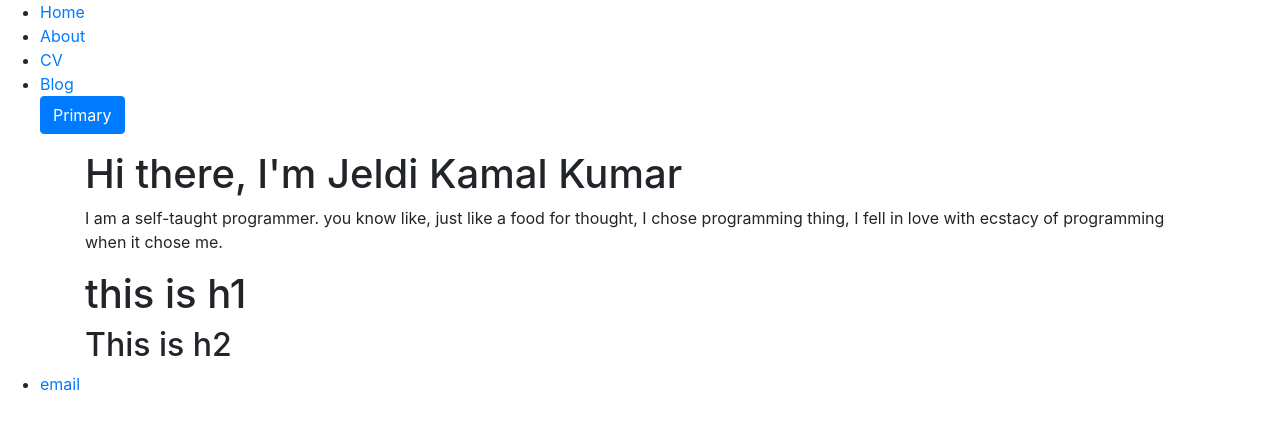
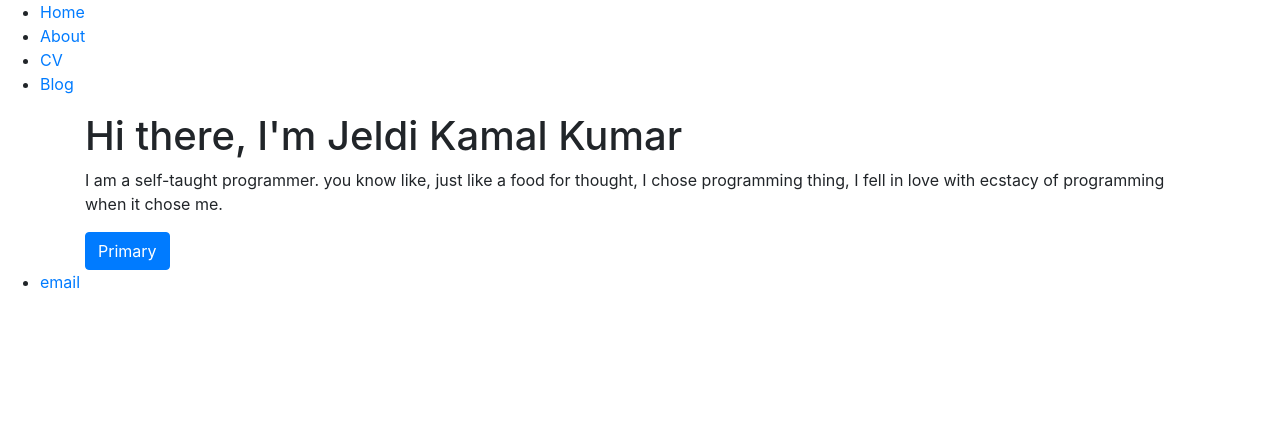
Before and after one commit to jeldikk/jekyll-static-site, a Jekyll site: the page built from index.html, in a window 1280 px wide. Shown: the top 430 px of the page. Built offline with Jekyll 4.4.1, drawn with Linux system fonts in a browser that asks for light colours.

Commit message:
removed ref to css/main.css

```diff
--- a/_layouts/default.html
+++ b/_layouts/default.html
@@ -3,7 +3,6 @@
   <head>
     <meta charset="utf-8">
     <title>{{ page.title }}</title>
-    <!-- <link rel="stylesheet" type="text/css" href="/css/main.css"> -->
     <link rel="stylesheet" href="https://maxcdn.bootstrapcdn.com/bootstrap/4.0.0/css/bootstrap.min.css" integrity="sha384-Gn5384xqQ1aoWXA+058RXPxPg6fy4IWvTNh0E263XmFcJlSAwiGgFAW/dAiS6JXm" crossorigin="anonymous">
   </head>
   <body>
@@ -13,18 +12,20 @@
         <li><a href="/about">About</a></li>
         <li><a href="/cv">CV</a></li>
         <li><a href="/blog">Blog</a></li>
-        <button type="button" class="btn btn-primary">Primary</button>
+
       </ul>
     </nav>
     <div class="container">
       {{content}}
-      <h1>this is h1</h1>
-      <h2>This is h2</h2>
+      <button type="button" id="primary_btn" class="btn btn-primary">Primary</button>
     </div>
     <footer>
       <ul>
         <li><a href="mailto:jeldi.kamal2013@gmail.com">email</a></li>
       </ul>
     </footer>
+    <script type="text/javascript">
+        var but = document.getElementById
+    </script>
   </body>
 </html>
```
